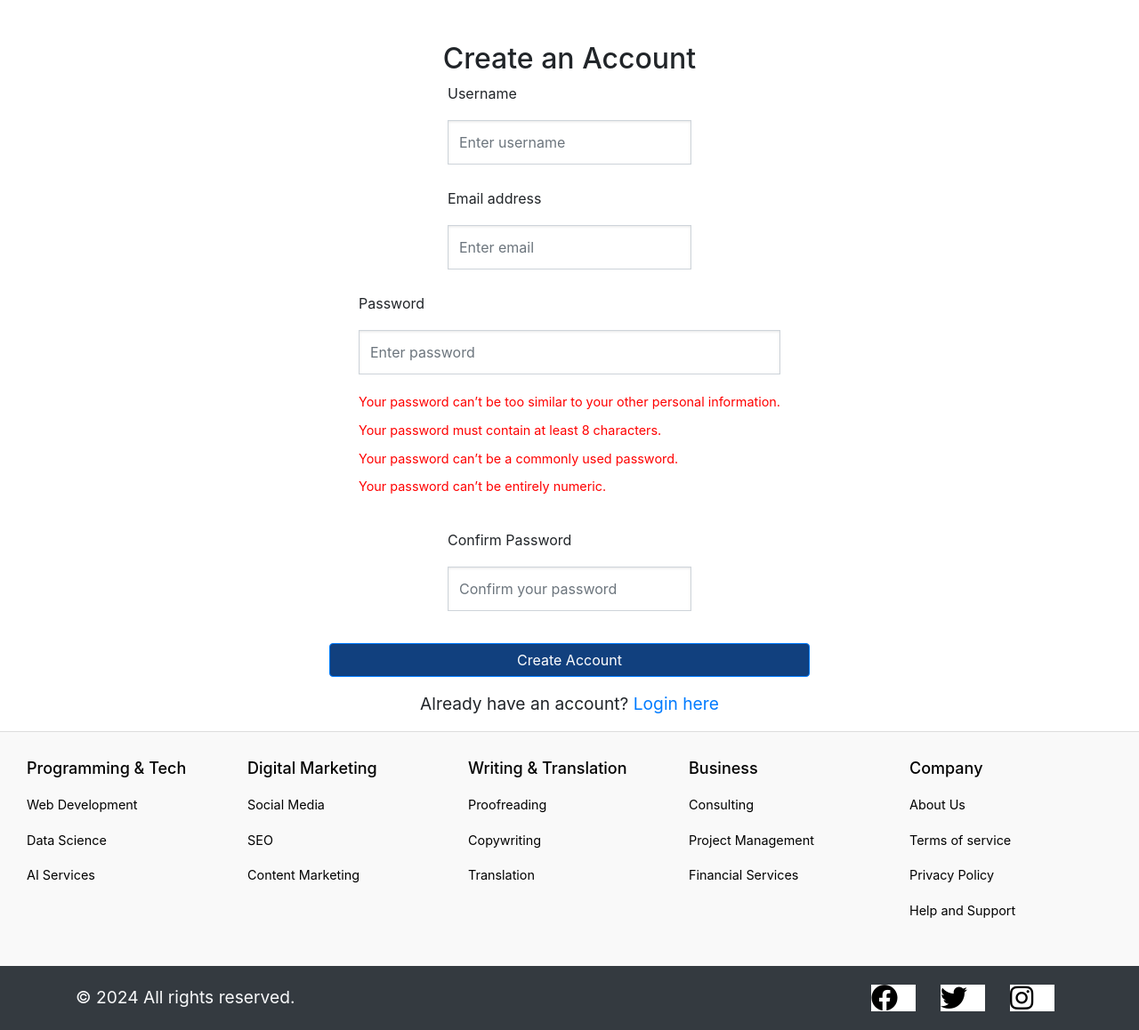
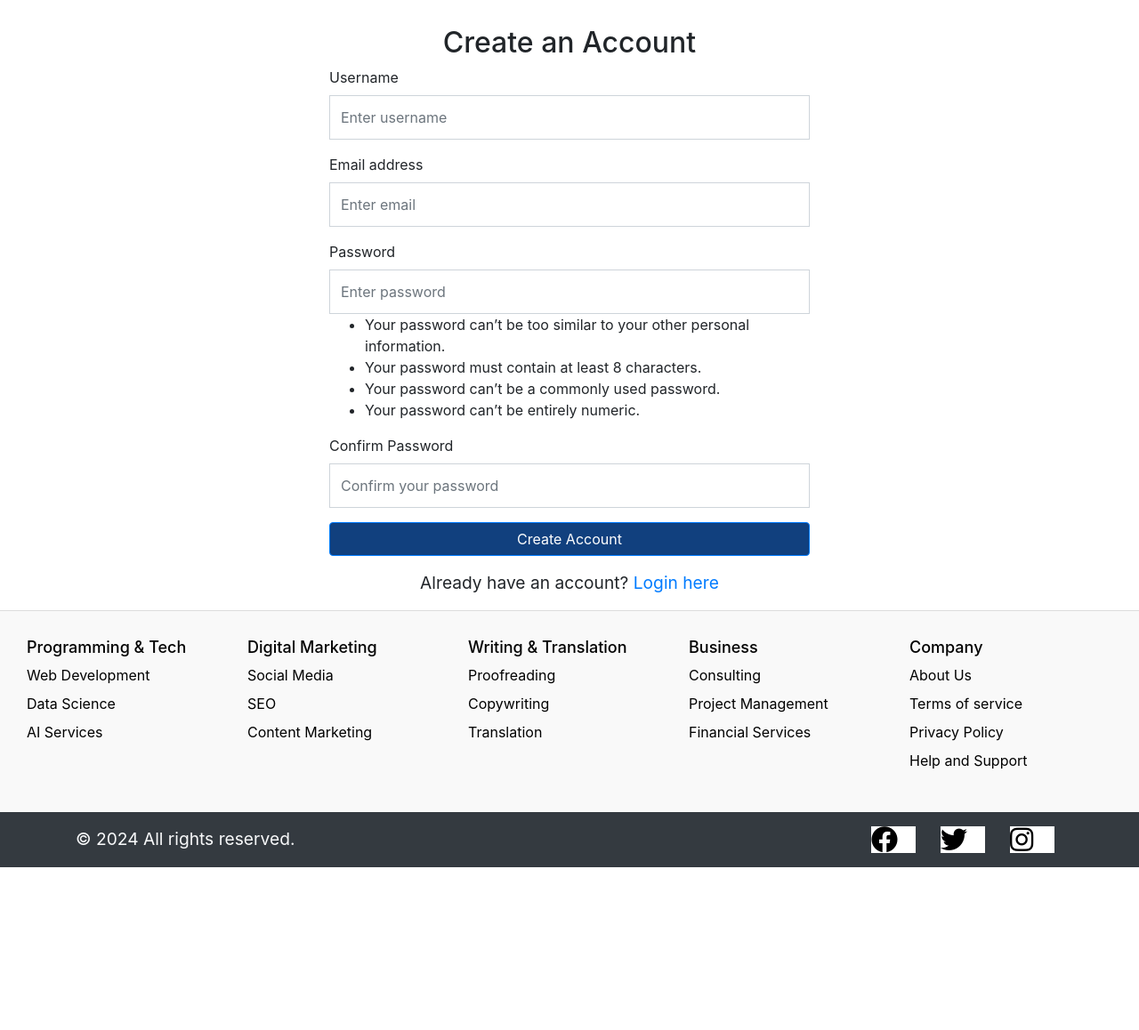
Before and after one commit to Nidhushan/TimeBanking, a Django app: page /create-account/ in a window 1280 px wide. Shown: the part 147-1305 px from the top of the page at 89% size. After the commit the page ends 1122 px from the top, so only its background shows below. Run offline with Django 5.2, Linux system fonts and the light colour scheme; some libraries are stand-ins or nearby versions.

Commit message:
Fix: generic style updating all the forms in the website

```diff
--- a/Time_Banking/Time_Banking/static/css/style.css
+++ b/Time_Banking/Time_Banking/static/css/style.css
@@ -375,7 +375,7 @@ input.form-control {
 }
 
 /* Form Elements */
-form {
+/* form {
     display: flex;
     flex-direction: column;
     align-items: center;
@@ -408,10 +408,10 @@ form button:hover {
     background-color: #0b325e;
     transform: translateY(-2px);
     box-shadow: 0 4px 8px rgba(0, 0, 0, 0.2);
-}
+}*/
 
 /* Error Messages */
-ul {
+/* ul {
     padding: 0;
     list-style-type: none;
     color: red;
@@ -421,7 +421,7 @@ ul {
 
 ul li {
     padding: 5px 0;
-}
+}  */
 
 /* Responsive Design */
 @media (max-width: 480px) {
```
